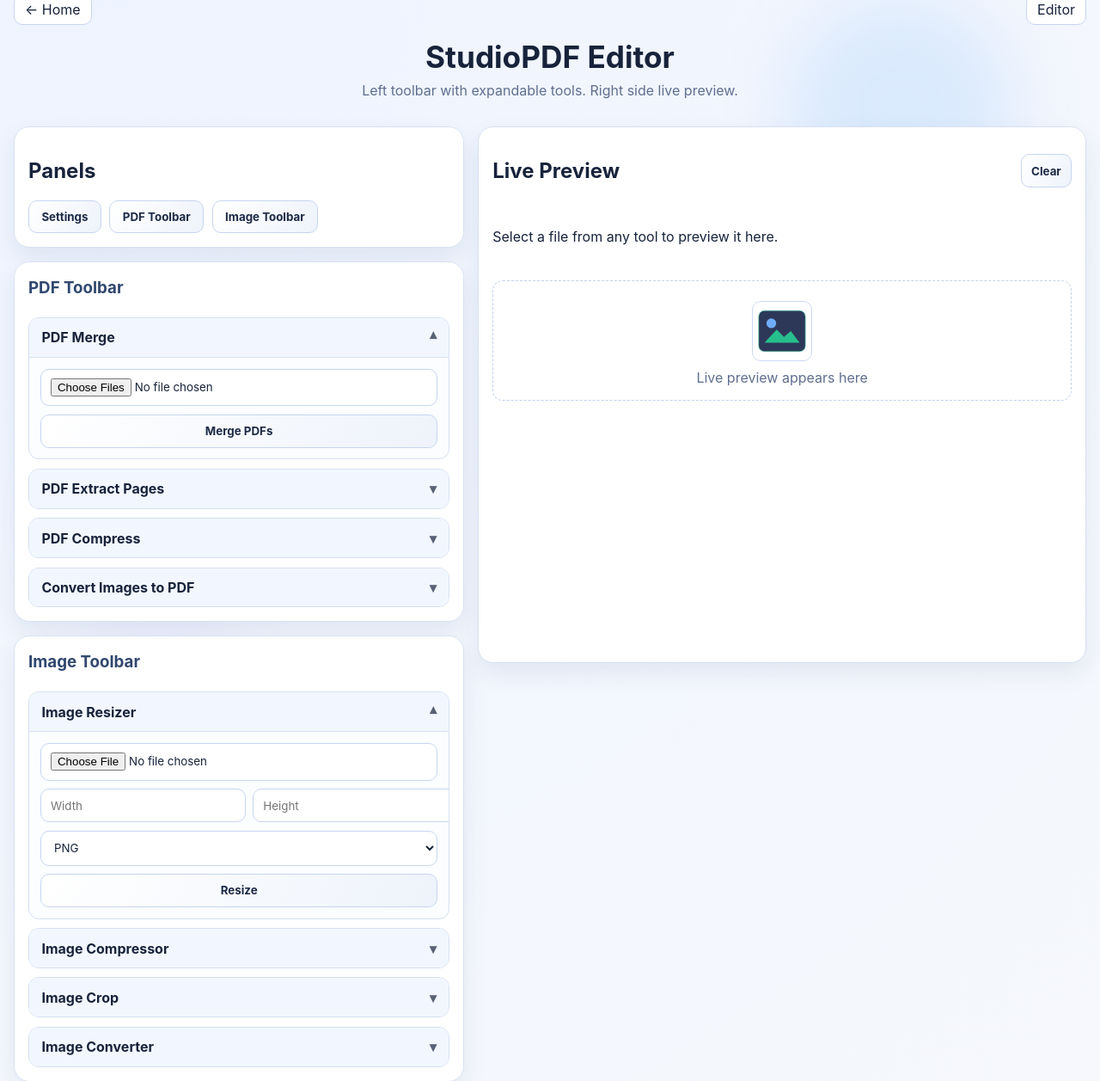
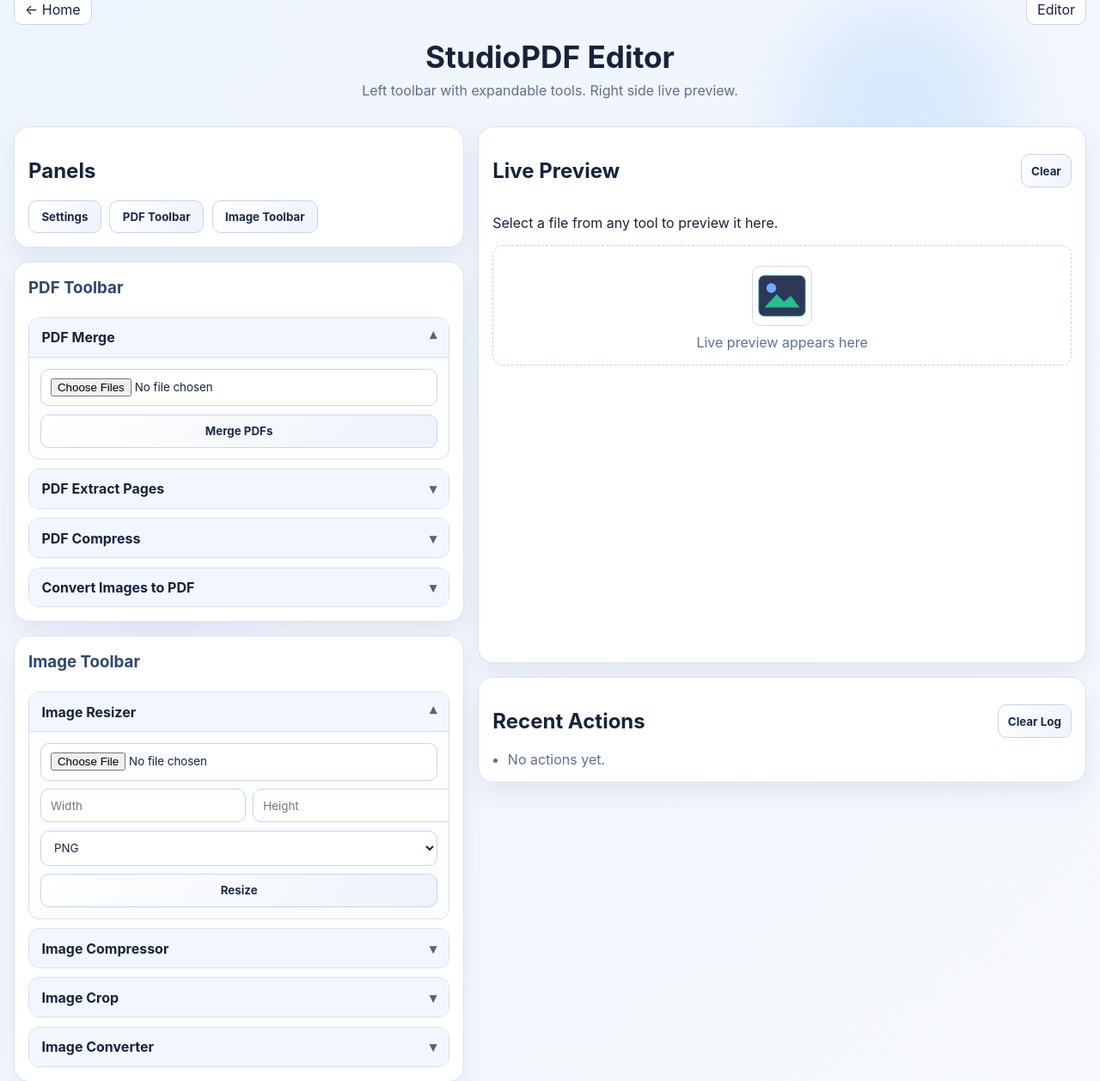
Before and after one commit to akhileshpawar0703-dev/pdf, a Flask app: page /editor in a window 1280 px wide. Shown: the part 39-1296 px from the top of the page at 86% size. Run offline with Flask 3, Linux system fonts and the light colour scheme; some libraries are stand-ins or nearby versions.

Commit message:
Add recent-actions panel and improve panel-button workflow

```diff
--- a/static/app.js
+++ b/static/app.js
@@ -15,6 +15,8 @@ const clearPreviewBtn = document.getElementById('clear-preview');
 const accentStyle = document.getElementById('accent-style');
 const rememberWorkspace = document.getElementById('remember-workspace');
 const whiteThemeBtn = document.getElementById('white-theme-btn');
+const activityLog = document.getElementById('activity-log');
+const clearActivityBtn = document.getElementById('clear-activity');
 
 function setActivePanel(panelId, save = true) {
   const target = document.getElementById(panelId);
@@ -117,10 +119,34 @@ function enableWhiteTheme() {
   applyAccent('white');
 }
 
+
+function addActivity(message, kind = 'info') {
+  if (!activityLog) return;
+  const empty = activityLog.querySelector('.muted');
+  if (empty) empty.remove();
+
+  const li = document.createElement('li');
+  li.className = `activity-item ${kind}`;
+  const stamp = new Date().toLocaleTimeString();
+  li.textContent = `[${stamp}] ${message}`;
+  activityLog.prepend(li);
+
+  const maxItems = 8;
+  while (activityLog.children.length > maxItems) {
+    activityLog.removeChild(activityLog.lastElementChild);
+  }
+}
+
+function clearActivityLog() {
+  if (!activityLog) return;
+  activityLog.innerHTML = '<li class="muted">No actions yet.</li>';
+}
+
 async function submitForm(form) {
   const endpoint = form.dataset.endpoint;
   const formData = new FormData(form);
   statusEl.textContent = 'Processing...';
+  addActivity(`Started ${endpoint}`, 'info');
 
   try {
     const res = await fetch(endpoint, { method: 'POST', body: formData });
@@ -141,8 +167,10 @@ async function submitForm(form) {
     a.click();
     URL.revokeObjectURL(url);
     statusEl.textContent = 'Done. Download started.';
+    addActivity(`Completed ${endpoint} → ${filename}`, 'success');
   } catch (e) {
     statusEl.textContent = `Error: ${e.message}`;
+    addActivity(`Failed ${endpoint}: ${e.message}`, 'error');
   }
 }
 
@@ -164,6 +192,7 @@ document.querySelectorAll('form[data-endpoint]').forEach((form) => {
 clearPreviewBtn.addEventListener('click', clearPreview);
 accentStyle.addEventListener('change', () => applyAccent(accentStyle.value));
 if (whiteThemeBtn) whiteThemeBtn.addEventListener('click', enableWhiteTheme);
+if (clearActivityBtn) clearActivityBtn.addEventListener('click', clearActivityLog);
 
 rememberWorkspace.addEventListener('change', () => {
   if (!rememberWorkspace.checked) localStorage.removeItem('studiopdf.panel');
--- a/static/styles.css
+++ b/static/styles.css
@@ -54,6 +54,14 @@ button:hover { filter:brightness(1.04); transform: translateY(-1px); }
 .preview-placeholder { display:flex; flex-direction:column; align-items:center; justify-content:center; gap:.55rem; border:1px dashed #c0d1ef; border-radius:12px; padding:1rem; color:var(--muted); margin-top:.55rem; }
 .preview-placeholder img { width:70px; height:70px; opacity:.9; }
 
+.activity-log { margin:0; padding-left:1.1rem; display:grid; gap:.4rem; }
+.muted { color:var(--muted); }
+.activity-item { font-size:.9rem; }
+.activity-item.success { color:#0f766e; }
+.activity-item.error { color:#b91c1c; }
+.activity-item.info { color:#30476f; }
+
+
 body.theme-white { --accent-a:#ffffff; --accent-b:#f3f6fb; }
 body.theme-white button,
 body.theme-white .mode-btn.active,
--- a/templates/editor.html
+++ b/templates/editor.html
@@ -150,7 +150,8 @@
       </section>
     </section>
 
-    <section class="right-pane card preview">
+    <section class="right-pane">
+      <section class="card preview">
         <div class="pane-head">
           <h2>Live Preview</h2>
           <button id="clear-preview" type="button" class="ghost">Clear</button>
@@ -165,6 +166,18 @@
         <ul id="multi-preview"></ul>
         <p id="status"></p>
       </section>
+
+      <section class="card activity-panel">
+        <div class="pane-head">
+          <h2>Recent Actions</h2>
+          <button id="clear-activity" type="button" class="ghost">Clear Log</button>
+        </div>
+        <ul id="activity-log" class="activity-log">
+          <li class="muted">No actions yet.</li>
+        </ul>
+      </section>
+    </section>
+
   </main>
 
   <script src="/static/app.js"></script>
```
Also changed, not shown: README.md. Lines whose indentation alone changed are shown as unchanged.
